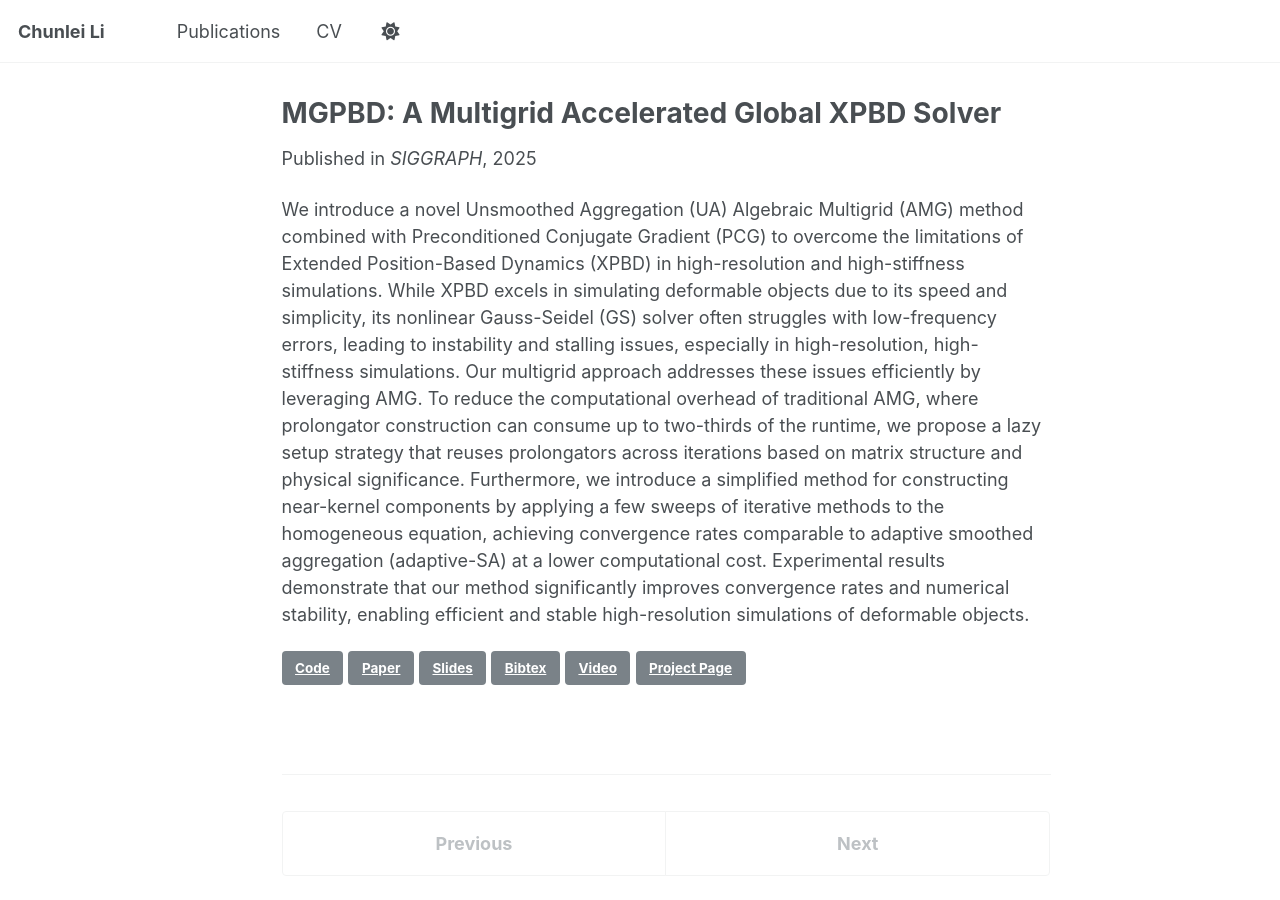
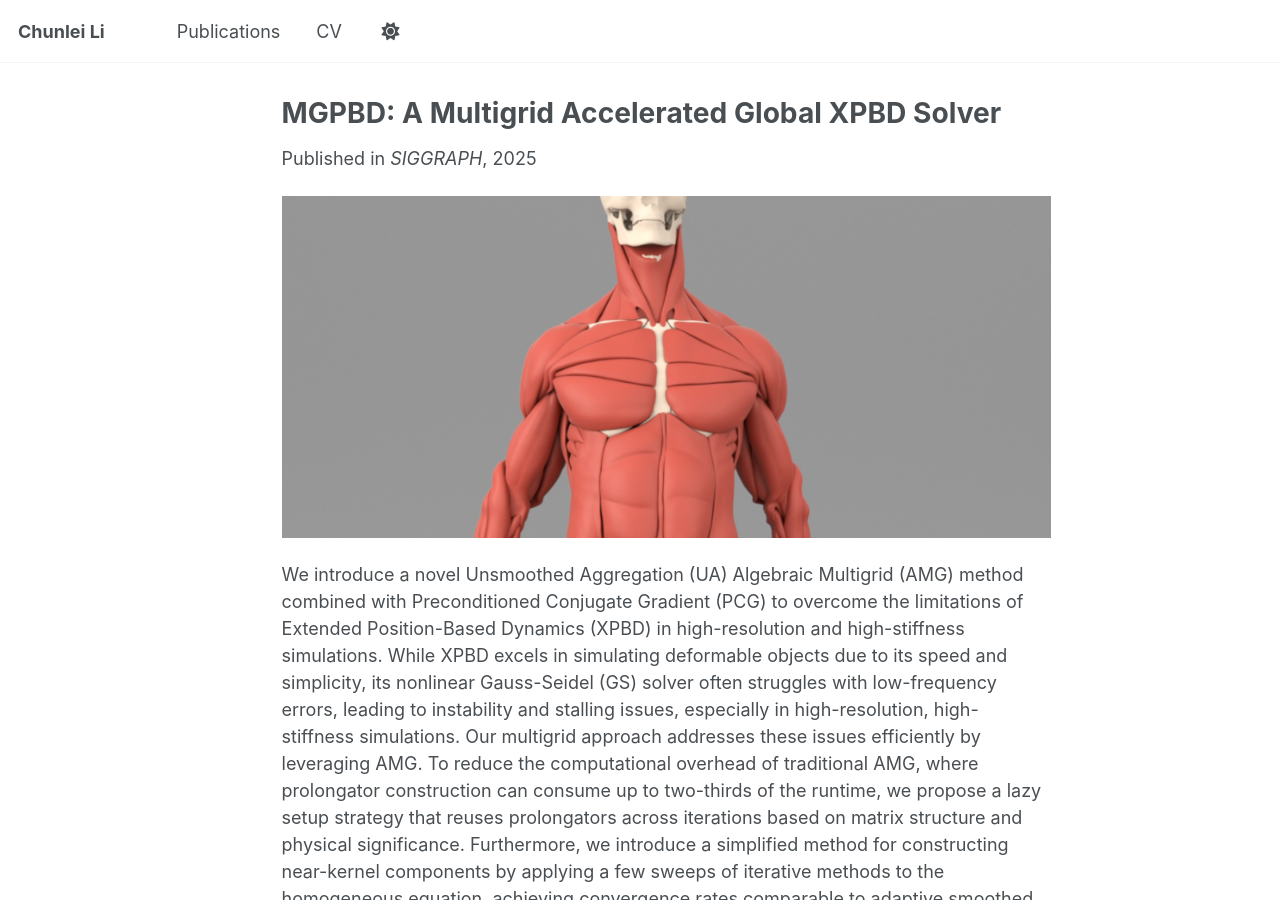
Before and after one commit to chunleili/personal-page, a Jekyll site: the page built from _publications/2025-08-14-MGPBD-number-2.md, in a window 1280 px wide and 900 px high. Built offline with Jekyll 4.4.1, drawn with Linux system fonts in a browser that asks for light colours; a script that is not in the unit is left out.

Commit message:
add preview img

```diff
--- a/_publications/2025-08-14-MGPBD-number-2.md
+++ b/_publications/2025-08-14-MGPBD-number-2.md
@@ -13,4 +13,7 @@
 bibtexurl: 'http://chunleili.github.io/personal-page/files/MGPBD.bib'
 # citation: 'Your Name, You. (2009). &quot;Paper Title Number 1.&quot; <i>Journal 1</i>. 1(1).'
 ---
+
+![MGPBD](../images/mgpbd_preview.png)
+
 We introduce a novel Unsmoothed Aggregation (UA) Algebraic Multigrid (AMG) method combined with Preconditioned Conjugate Gradient (PCG) to overcome the limitations of Extended Position-Based Dynamics (XPBD) in high-resolution and high-stiffness simulations. While XPBD excels in simulating deformable objects due to its speed and simplicity, its nonlinear Gauss-Seidel (GS) solver often struggles with low-frequency errors, leading to instability and stalling issues, especially in high-resolution, high-stiffness simulations. Our multigrid approach addresses these issues efficiently by leveraging AMG. To reduce the computational overhead of traditional AMG, where prolongator construction can consume up to two-thirds of the runtime, we propose a lazy setup strategy that reuses prolongators across iterations based on matrix structure and physical significance. Furthermore, we introduce a simplified method for constructing near-kernel components by applying a few sweeps of iterative methods to the homogeneous equation, achieving convergence rates comparable to adaptive smoothed aggregation (adaptive-SA) at a lower computational cost. Experimental results demonstrate that our method significantly improves convergence rates and numerical stability, enabling efficient and stable high-resolution simulations of deformable objects.
```
Also changed, not shown: images/mgpbd_preview.png (added).
